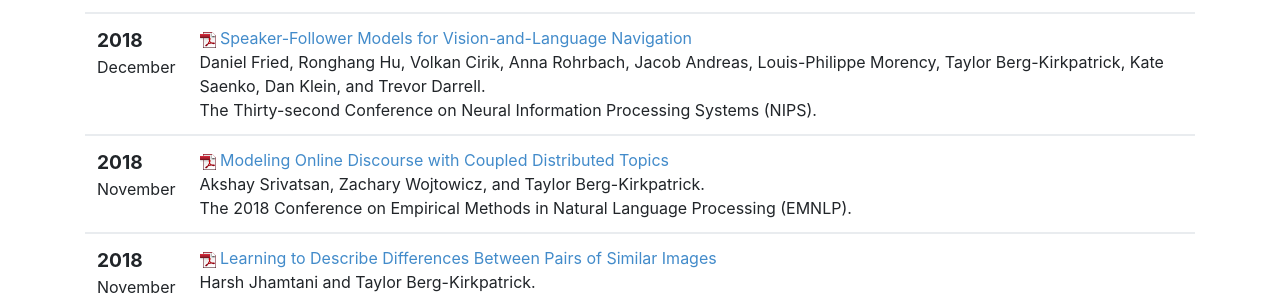
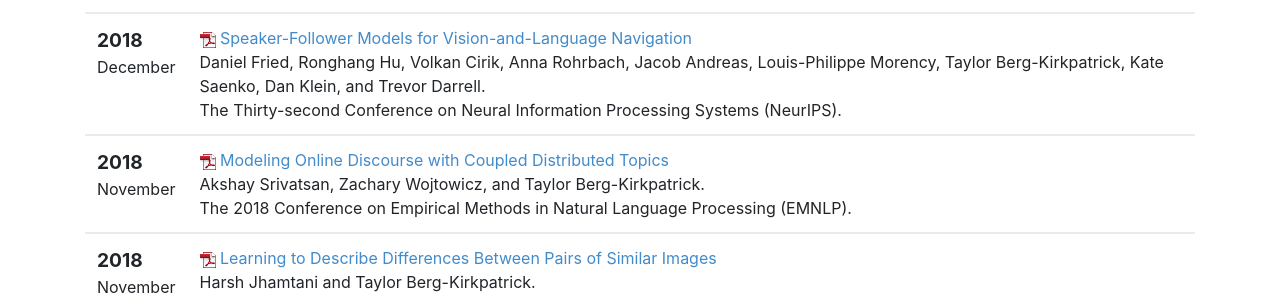
Before and after one commit to icebergnlp/icebergnlp.github.io, a Jekyll site: the page built from publications.html, in a window 1280 px wide and 900 px high, scrolled down 1236 px. Shown: the part 160-455 px from the top of the window. Built offline with Jekyll 4.4.1, drawn with Linux system fonts in a browser that asks for light colours.

Commit message:
Update pubs.html

```diff
--- a/_includes/pubs.html
+++ b/_includes/pubs.html
@@ -308,7 +308,7 @@
                 <span class="authors">
                     Daniel Fried, Ronghang Hu, Volkan Cirik, Anna Rohrbach, Jacob Andreas, Louis-Philippe Morency, Taylor Berg-Kirkpatrick, Kate Saenko, Dan Klein, and Trevor Darrell.
                 </span><br />
-                <span class="venuetype"></span><span class="venue">The Thirty-second Conference on Neural Information Processing Systems (NIPS)</span>.
+                <span class="venuetype"></span><span class="venue">The Thirty-second Conference on Neural Information Processing Systems (NeurIPS)</span>.
                 <br />
                 <span class="links">
                 </span>
```
